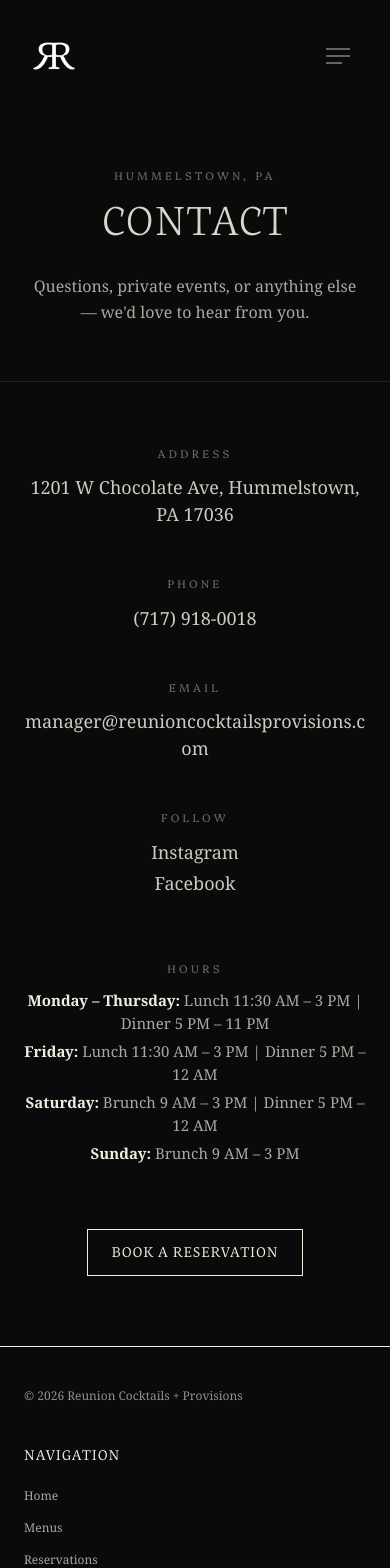
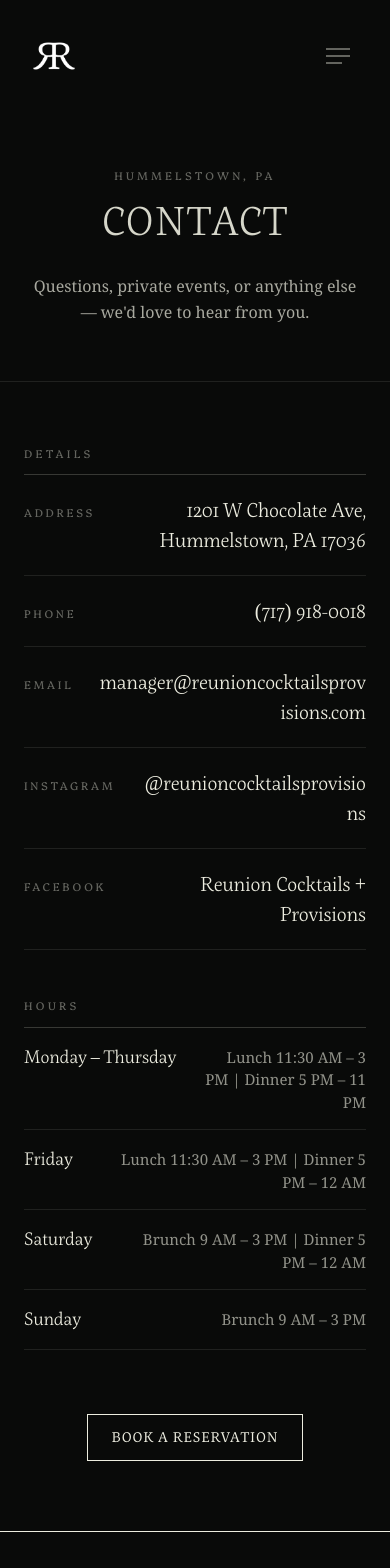
Before and after one commit to 0xdysseydigital/reunion-web, a Next.js app: page /contact in a window 390 px wide. Shown: the top 1568 px of the page. Built offline with nearby package versions, Linux system fonts and the light colour scheme; a web font is replaced by a local one.

Commit message:
Restyle contact page details as menu-style rows
Section headers with underlines, label-left/value-right rows with
thin dividers, mirroring the name/price pattern from the menu pages.
Also fixes email overflow on narrow mobile widths.

Co-Authored-By: Claude Sonnet 5 <noreply@anthropic.com>

```diff
--- a/src/app/(main)/contact/page.tsx
+++ b/src/app/(main)/contact/page.tsx
@@ -37,84 +37,41 @@ export default function ContactPage() {
         </FadeIn>
       </div>
 
-      {/* Details */}
-      <div className="flex-1 flex flex-col items-center gap-16 px-6 py-16 md:py-24">
-        <div className="grid grid-cols-1 sm:grid-cols-2 gap-x-16 gap-y-12 max-w-2xl w-full text-center sm:text-left">
+      {/* Details — presented like a menu list */}
+      <div className="flex-1 flex flex-col items-center px-6 py-16 md:py-24">
+        <div className="max-w-xl w-full">
           <FadeIn direction="none">
-            <ContactBlock label="Address">
-              <a
-                href={MAPS_URL}
-                target="_blank"
-                rel="noopener noreferrer"
-                className="font-literata text-[18px] text-brand-cream/85 hover:text-brand-cream transition-colors duration-200"
-              >
-                {ADDRESS}
-              </a>
-            </ContactBlock>
+            <p className="font-platypi text-[11px] tracking-[0.3em] uppercase text-brand-cream/40 border-b border-brand-cream/20 pb-3">
+              Details
+            </p>
           </FadeIn>
 
-          <FadeIn direction="none" delay={0.05}>
-            <ContactBlock label="Phone">
-              <a
-                href={PHONE_URL}
-                className="font-literata text-[18px] text-brand-cream/85 hover:text-brand-cream transition-colors duration-200"
-              >
-                {PHONE}
-              </a>
-            </ContactBlock>
+          <div>
+            <ContactRow delay={0.05} label="Address" value={ADDRESS} href={MAPS_URL} external />
+            <ContactRow delay={0.1} label="Phone" value={PHONE} href={PHONE_URL} />
+            <ContactRow delay={0.15} label="Email" value={EMAIL} href={`mailto:${EMAIL}`} />
+            <ContactRow delay={0.2} label="Instagram" value="@reunioncocktailsprovisions" href={INSTAGRAM_URL} external />
+            <ContactRow delay={0.25} label="Facebook" value="Reunion Cocktails + Provisions" href={FACEBOOK_URL} external />
+          </div>
+
+          <FadeIn direction="none" delay={0.3}>
+            <p className="font-platypi text-[11px] tracking-[0.3em] uppercase text-brand-cream/40 border-b border-brand-cream/20 pb-3 mt-12">
+              Hours
+            </p>
           </FadeIn>
 
-          <FadeIn direction="none" delay={0.1}>
-            <ContactBlock label="Email">
-              <a
-                href={`mailto:${EMAIL}`}
-                className="font-literata text-[18px] text-brand-cream/85 hover:text-brand-cream transition-colors duration-200 break-words"
-              >
-                {EMAIL}
-              </a>
-            </ContactBlock>
-          </FadeIn>
-
-          <FadeIn direction="none" delay={0.15}>
-            <ContactBlock label="Follow">
-              <div className="flex flex-col gap-1 items-center sm:items-start">
-                <a
-                  href={INSTAGRAM_URL}
-                  target="_blank"
-                  rel="noopener noreferrer"
-                  className="font-literata text-[18px] text-brand-cream/85 hover:text-brand-cream transition-colors duration-200"
-                >
-                  Instagram
-                </a>
-                <a
-                  href={FACEBOOK_URL}
-                  target="_blank"
-                  rel="noopener noreferrer"
-                  className="font-literata text-[18px] text-brand-cream/85 hover:text-brand-cream transition-colors duration-200"
-                >
-                  Facebook
-                </a>
-              </div>
-            </ContactBlock>
-          </FadeIn>
+          <div>
+            <HoursRow delay={0.3} day="Monday – Thursday" hours="Lunch 11:30 AM – 3 PM  |  Dinner 5 PM – 11 PM" />
+            <HoursRow delay={0.32} day="Friday" hours="Lunch 11:30 AM – 3 PM  |  Dinner 5 PM – 12 AM" />
+            <HoursRow delay={0.34} day="Saturday" hours="Brunch 9 AM – 3 PM  |  Dinner 5 PM – 12 AM" />
+            <HoursRow delay={0.36} day="Sunday" hours="Brunch 9 AM – 3 PM" />
+          </div>
         </div>
 
-        <FadeIn direction="none" delay={0.2}>
-          <div className="text-center">
-            <p className="font-platypi text-[11px] tracking-[0.3em] uppercase text-brand-cream/40 mb-3">
-              Hours
-            </p>
-            <div className="space-y-1.5">
-              <HoursRow day="Monday – Thursday" hours="Lunch 11:30 AM – 3 PM  |  Dinner 5 PM – 11 PM" />
-              <HoursRow day="Friday" hours="Lunch 11:30 AM – 3 PM  |  Dinner 5 PM – 12 AM" />
-              <HoursRow day="Saturday" hours="Brunch 9 AM – 3 PM  |  Dinner 5 PM – 12 AM" />
-              <HoursRow day="Sunday" hours="Brunch 9 AM – 3 PM" />
-            </div>
+        <FadeIn direction="none" delay={0.4}>
+          <div className="mt-16">
+            <Button href={RESERVATIONS_URL} external>Book a Reservation</Button>
           </div>
-        </FadeIn>
-
-        <FadeIn direction="none" delay={0.25}>
-          <Button href={RESERVATIONS_URL} external>Book a Reservation</Button>
         </FadeIn>
       </div>
 
@@ -122,22 +79,48 @@ export default function ContactPage() {
   );
 }
 
-function ContactBlock({ label, children }: { label: string; children: React.ReactNode }) {
+function ContactRow({
+  label,
+  value,
+  href,
+  external = false,
+  delay = 0,
+}: {
+  label: string;
+  value: string;
+  href: string;
+  external?: boolean;
+  delay?: number;
+}) {
   return (
-    <div>
-      <p className="font-platypi text-[11px] tracking-[0.3em] uppercase text-brand-cream/40 mb-3">
-        {label}
-      </p>
-      {children}
-    </div>
+    <FadeIn direction="none" delay={delay}>
+      <a
+        href={href}
+        {...(external ? { target: "_blank", rel: "noopener noreferrer" } : {})}
+        className="flex items-baseline justify-between gap-6 py-5 border-b border-brand-cream/10 group"
+      >
+        <span className="font-platypi text-[11px] tracking-[0.25em] uppercase text-brand-cream/40 flex-shrink-0">
+          {label}
+        </span>
+        <span className="font-servus font-light text-[20px] text-brand-cream text-right break-words min-w-0 group-hover:text-brand-cream/60 transition-colors duration-200">
+          {value}
+        </span>
+      </a>
+    </FadeIn>
   );
 }
 
-function HoursRow({ day, hours }: { day: string; hours: string }) {
+function HoursRow({ day, hours, delay = 0 }: { day: string; hours: string; delay?: number }) {
   return (
-    <p className="font-literata text-[15px]">
-      <span className="font-bold text-brand-cream">{day}: </span>
-      <span className="text-brand-cream/70">{hours}</span>
-    </p>
+    <FadeIn direction="none" delay={delay}>
+      <div className="flex items-baseline justify-between gap-6 py-4 border-b border-brand-cream/10">
+        <span className="font-servus font-light text-[18px] text-brand-cream flex-shrink-0">
+          {day}
+        </span>
+        <span className="font-literata text-[15px] text-brand-cream/60 text-right">
+          {hours}
+        </span>
+      </div>
+    </FadeIn>
   );
 }
```
